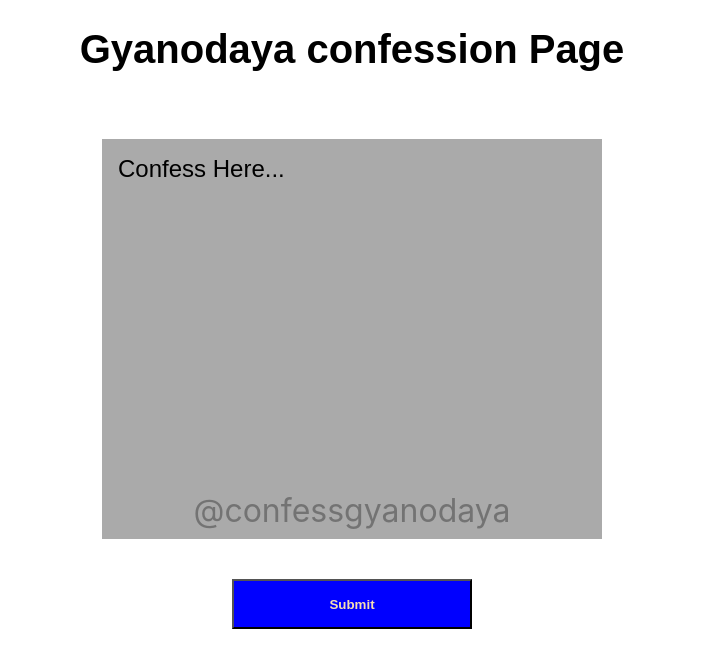
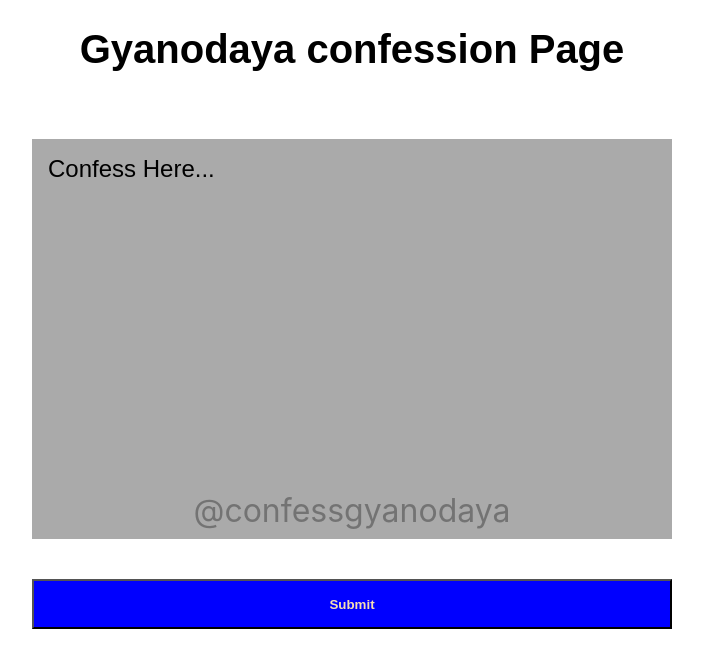
Before and after one commit to anishrajpandey/Confession-Page, a Next.js app: page / in a window 1280 px wide. Shown: the top 668 px of the page, without its empty margins (288-991 px from the left). Built offline with nearby package versions, Linux system fonts and the light colour scheme.

Commit message:
code  fixes

```diff
--- a/pages/index.js
+++ b/pages/index.js
@@ -65,11 +65,7 @@ export default function Home({ apiEndpoint }) {
           </div>
         ) : (
           <div className="main">
-            <div
-              className="confessPost"
-              ref={mainElement}
-              style={{ width: "500px", fontSize: "1.5rem" }}
-            >
+            <div className="confessPost" ref={mainElement}>
               <span className="logo">@confessgyanodaya</span>
               <div
                 type="text"
--- a/styles/globals.css
+++ b/styles/globals.css
@@ -21,8 +21,8 @@ h1 {
 }
 
 button {
-  margin: auto;
-  width: 15rem;
+  width: max(50%, 400px);
+  margin: 1rem auto;
   height: 50px;
   text-align: center;
   font-weight: bold;
@@ -38,7 +38,7 @@ h3 {
 }
 /* ***************************** */
 .confessPost {
-  width: 50%;
+  width: max(50%, 400px);
   min-height: 400px;
   background-color: #aaa;
   position: relative;
@@ -129,3 +129,9 @@ h3 {
     transform: translateX(0);
   }
 }
+@media (max-width: 400px) {
+  .confessPost,
+  button {
+    width: 100%;
+  }
+}
```
